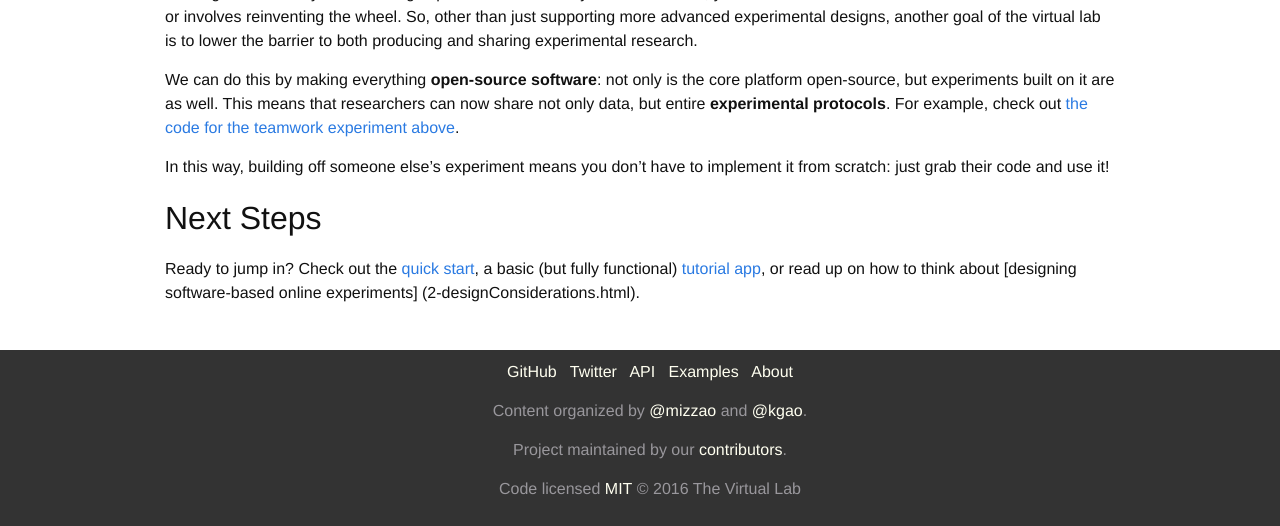
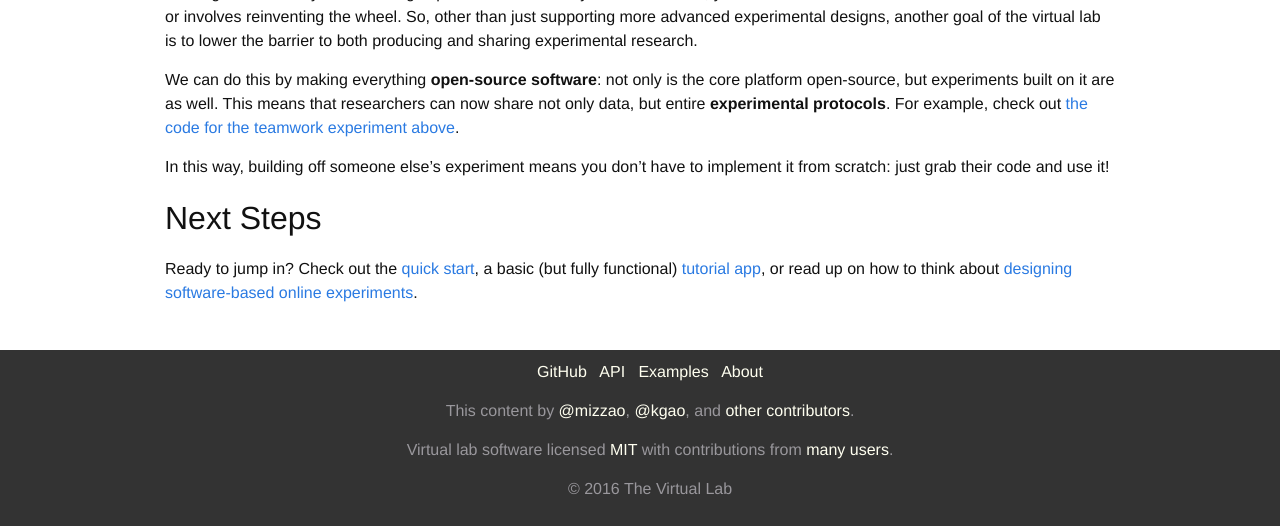
Before and after one commit to TurkServer/docs, a Jekyll site: the page built from _pages/intro.md, in a window 1280 px wide and 900 px high, scrolled down 1762 px, cut to the strip 374-900 px from the top of the window. Built offline with Jekyll 4.4.1, drawn with Linux system fonts in a browser that asks for light colours; nearby versions of some CDN libraries; Markdown is read by kramdown in place of the engine named in the settings.

Commit message:
Update config and footer; add contrib instructions

```diff
--- a/_config.yml
+++ b/_config.yml
@@ -2,6 +2,8 @@
 title: VirtualLab
 baseurl:
 host:
+
 # Build settings
-markdown: redcarpet
+# 'github-pages' gem should automatically pull in the right markdown processor
+# markdown: kramdown
 include: ["_pages"]
--- a/_includes/footer.html
+++ b/_includes/footer.html
@@ -1,15 +1,26 @@
 <footer>
   <p>
     <a href="https://github.com/virtuallab" target="_blank">GitHub</a>&nbsp;&nbsp;
-    <a href="#">Twitter</a>&nbsp;&nbsp;
+    <!-- <a href="#">Twitter</a>&nbsp;&nbsp; -->
     <a href="https://turkserver.meteorapp.com" target="_blank">API</a>&nbsp;&nbsp;
-    <a href="#">Examples</a>&nbsp;&nbsp;
+    <a href="/examples.html">Examples</a>&nbsp;&nbsp;
     <a href="#">About</a>
   </p>
-  <p>Content organized by <a href="https://github.com/mizzao" target="_blank">@mizzao</a> and <a href="https://github.com/kgao" target="_blank">@kgao</a>.
+  <p>
+    This content by
+    <a href="https://github.com/mizzao" target="_blank">@mizzao</a>,
+    <a href="https://github.com/kgao" target="_blank">@kgao</a>, and
+    <!-- consider adding Lili and Eshin here -->
+    <a href="https://github.com/VirtualLab/virtuallab.github.io/graphs/contributors" target="_blank">other contributors</a>.
   </p>
-  <p>Project maintained by our <a href="https://github.com/VirtualLab/turkserver-meteor/graphs/contributors" target="_blank">contributors</a>.
+  <p>
+    Virtual lab software licensed <a
+          rel=license href="https://github.com/VirtualLab/turkserver-meteor/blob/master/LICENSE" target="_blank">MIT</a>
+    with contributions from <a
+            href="https://github.com/VirtualLab/turkserver-meteor/graphs/contributors" target="_blank">many users</a>.
   </p>
-  <p>Code licensed <a rel=license href="https://github.com/VirtualLab/turkserver-meteor/blob/master/LICENSE" target="_blank">MIT</a>&nbsp;&copy; 2016 The Virtual Lab</p>
+  <p>
+    &copy; 2016 The Virtual Lab
+  </p>
   </div>
 </footer>
--- a/_pages/intro.md
+++ b/_pages/intro.md
@@ -89,7 +89,6 @@ implement it from scratch: just grab their code and use it!
 
 # Next Steps
 
-Ready to jump in? Check out the [quick start](1-quickStart.html), a basic
+Ready to jump in? Check out the [quick start](quickstart.html), a basic
 (but fully functional) [tutorial app](tutorial.html), or read up on how to
-think about [designing software-based online experiments]
-(2-designConsiderations.html).
+think about [designing software-based online experiments](designConsiderations.html).
```
Also changed, not shown: README.md (+37 -1 lines), _pages/test/test.md (+1 -1 lines), Gemfile.lock, 1 other file.
